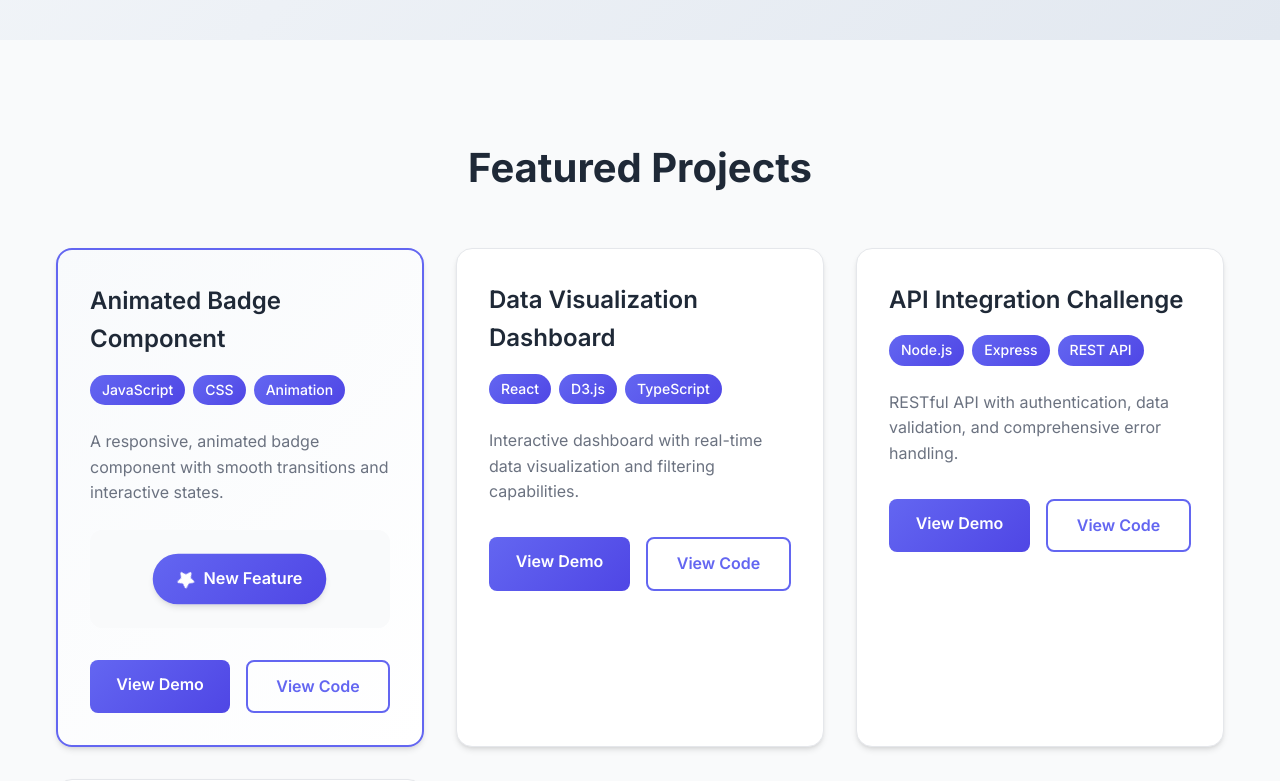
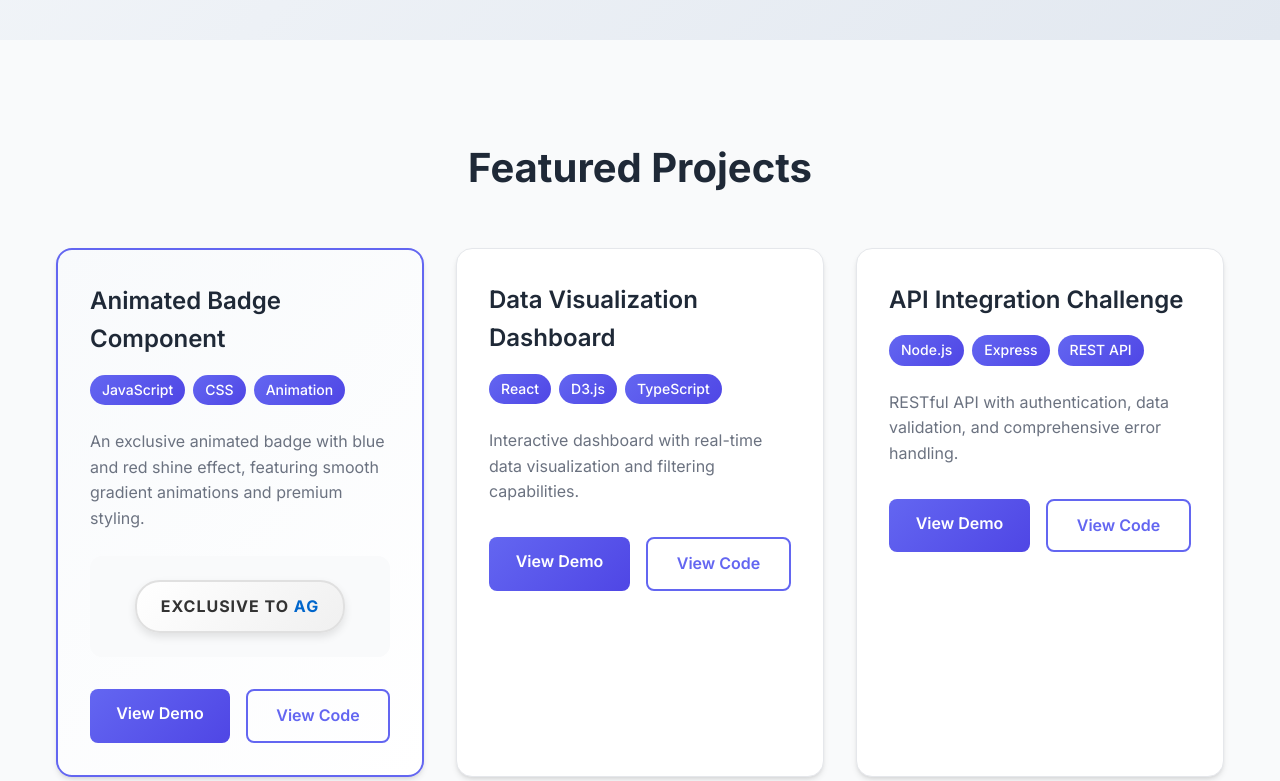
Before and after one commit to AGDigital-Chris/ag-digital-sandbox, a website: page index.html in a window 1280 px wide. Shown: the part 760-1541 px from the top of the page. Drawn offline with Linux system fonts and the light colour scheme.

Commit message:
Add actual animated badge: EXCLUSIVE TO ag with shine effect

```diff
--- a/index.html
+++ b/index.html
@@ -75,12 +75,11 @@
                             </div>
                         </div>
                         <div class="project-content">
-                            <p>A responsive, animated badge component with smooth transitions and interactive states.</p>
+                            <p>An exclusive animated badge with blue and red shine effect, featuring smooth gradient animations and premium styling.</p>
                             <div class="project-preview">
                                 <div class="badge-demo">
                                     <div class="animated-badge">
-                                        <i class="fas fa-star"></i>
-                                        <span>New Feature</span>
+                                        EXCLUSIVE TO <span class="ag-text">ag</span>
                                     </div>
                                 </div>
                             </div>
--- a/styles.css
+++ b/styles.css
@@ -298,37 +298,60 @@ body {
 }
 
 .animated-badge {
-    display: inline-flex;
-    align-items: center;
-    gap: 0.5rem;
-    background: var(--gradient-primary);
-    color: white;
-    padding: 0.75rem 1.5rem;
-    border-radius: 2rem;
-    font-weight: 600;
-    animation: pulse 2s infinite;
-    box-shadow: var(--shadow-md);
+    background: linear-gradient(135deg, #ffffff 0%, #f0f0f0 100%);
+    border: 2px solid #e0e0e0;
+    border-radius: 25px;
+    padding: 12px 24px;
+    font-weight: bold;
+    font-size: 16px;
+    color: #333;
+    text-transform: uppercase;
+    letter-spacing: 1px;
+    position: relative;
+    overflow: hidden;
+    box-shadow: 0 4px 8px rgba(0,0,0,0.1);
+    display: inline-block;
 }
 
-.animated-badge i {
-    animation: spin 2s linear infinite;
+.animated-badge::before {
+    content: '';
+    position: absolute;
+    top: -50%;
+    left: -100%;
+    width: 50%;
+    height: 200%;
+    background: linear-gradient(
+        45deg,
+        transparent 30%,
+        rgba(255, 0, 0, 0.6) 40%,
+        rgba(255, 255, 255, 0.8) 50%,
+        rgba(0, 100, 255, 0.6) 60%,
+        transparent 70%
+    );
+    transform: rotate(25deg);
+    animation: shine 3s ease-in-out infinite;
 }
 
-@keyframes pulse {
-    0%, 100% {
-        transform: scale(1);
+.ag-text {
+    color: #0066cc;
+    font-weight: 900;
+}
+
+@keyframes shine {
+    0% {
+        left: -100%;
+        opacity: 0;
+    }
+    10% {
+        opacity: 1;
     }
     50% {
-        transform: scale(1.05);
+        left: 100%;
+        opacity: 1;
     }
-}
-
-@keyframes spin {
-    from {
-        transform: rotate(0deg);
-    }
-    to {
-        transform: rotate(360deg);
+    100% {
+        left: 100%;
+        opacity: 0;
     }
 }
 
```
